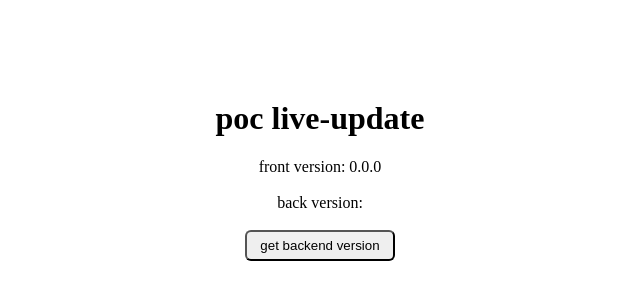
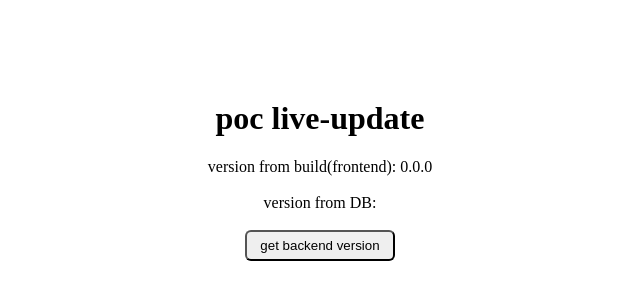
Before and after one commit to JulioCesarCeron/poc-live-update, a React (Create React App) app in the folder frontend/: page / in a window 1280 px wide. Shown: the part 158-458 px from the top of the page, without its empty margins (320-960 px from the left). Built offline with nearby package versions, Linux system fonts and the light colour scheme; no server answers; the HTML template or start-up script is replaced by a standard one.

Commit message:
message to refresh the page

```diff
--- a/frontend/src/Version.js
+++ b/frontend/src/Version.js
@@ -2,6 +2,7 @@ import React, { Component } from "react"
 import "./Version.css"
 import api from "./services/api"
 import socketIOClient from "socket.io-client";
+import {VERSION} from './config/config'
 
 class Version extends Component {
   state = {
@@ -12,6 +13,7 @@ class Version extends Component {
     const socket = socketIOClient("localhost:3200");
     socket.on("news", data => {
       console.log('data', data);
+      data.version !== VERSION && alert('please, refresh this page');
     })
   }
 
@@ -32,9 +34,9 @@ class Version extends Component {
     return (
       <div className="container">
         <h1>poc live-update</h1>
-        <span>front version: 0.0.0</span>
+        <span>version from build(frontend): 0.0.0</span>
         <br />
-        <span>back version: {backendVersion}</span>
+        <span>version from DB: {backendVersion}</span>
         <br />
         <button className="button-version" onClick={() => this.getData()}>
           get backend version
```
